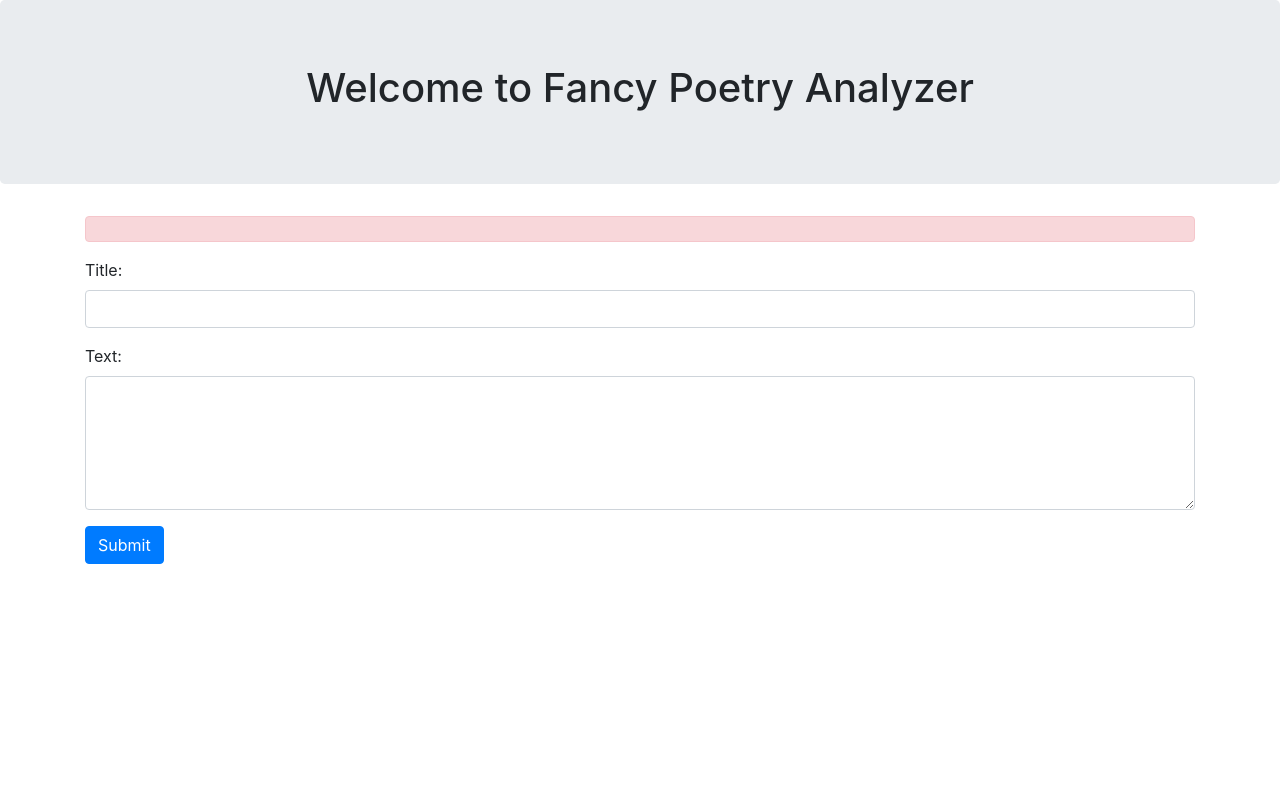
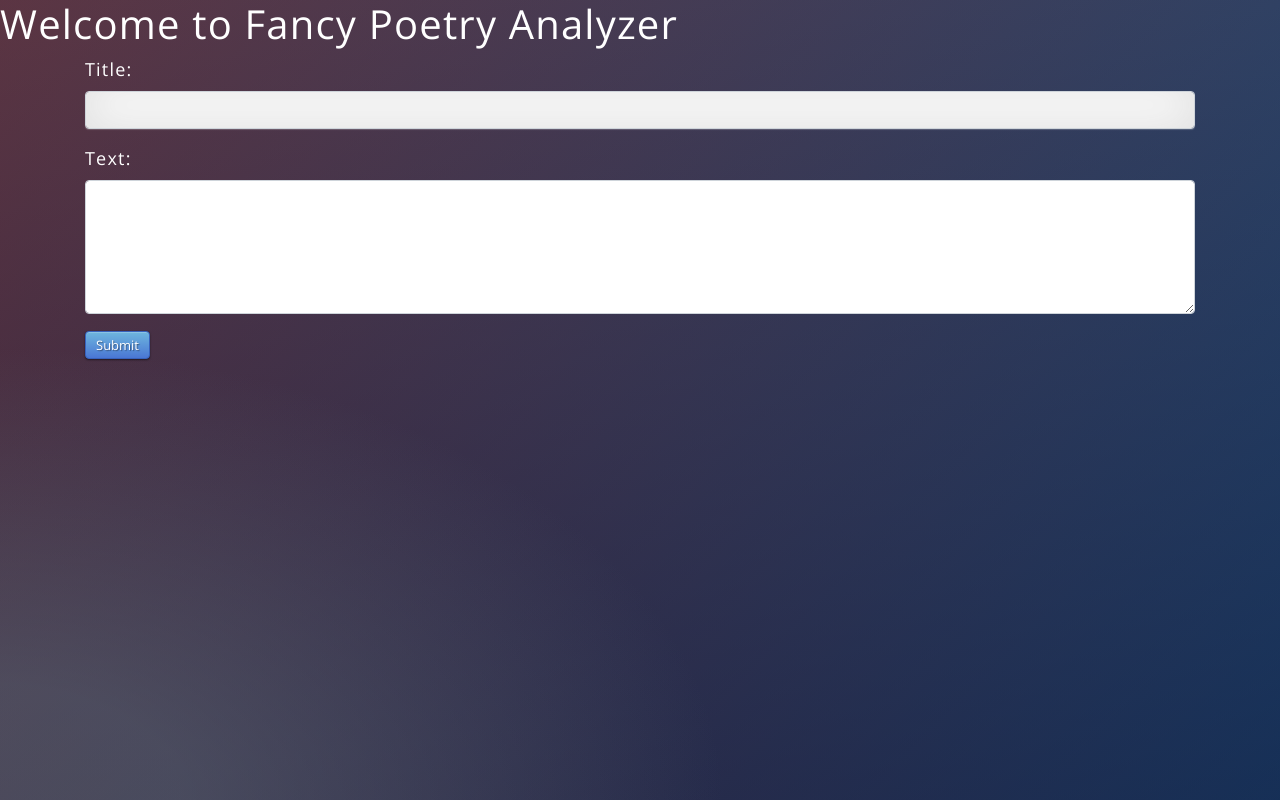
Before and after one commit to triantafillu/PoetryNLP-TopicDecadePredictor, a Flask app: template deploy/flask-app/templates/predict.html in a window 1280 px wide. Run offline with Flask 2, Linux system fonts and the light colour scheme; the template is opened without the code that fills it, so the values that code supplies are empty; parts of the project's set-up code (start-up, migrations or seed data) failed here and were passed over; some libraries are stand-ins or nearby versions.

Commit message:
styles and templates updated

```diff
--- /dev/null
+++ b/deploy/flask-app/static/style.css
@@ -0,0 +1,173 @@
+@import url(https://fonts.googleapis.com/css?family=Open+Sans);
+
+.btn {
+  display: inline-block;
+  *display: inline;
+  *zoom: 1;
+  padding: 4px 10px 4px;
+  margin-bottom: 0;
+  font-size: 13px;
+  line-height: 18px;
+  color: #333333;
+  text-align: center;
+  text-shadow: 0 1px 1px rgba(255, 255, 255, 0.75);
+  vertical-align: middle;
+  background-color: #f5f5f5;
+  background-image: -moz-linear-gradient(top, #ffffff, #e6e6e6);
+  background-image: -ms-linear-gradient(top, #ffffff, #e6e6e6);
+  background-image: -webkit-gradient(linear, 0 0, 0 100%, from(#ffffff), to(#e6e6e6));
+  background-image: -webkit-linear-gradient(top, #ffffff, #e6e6e6);
+  background-image: -o-linear-gradient(top, #ffffff, #e6e6e6);
+  background-image: linear-gradient(top, #ffffff, #e6e6e6);
+  background-repeat: repeat-x;
+  filter: progid:dximagetransform.microsoft.gradient(startColorstr=#ffffff, endColorstr=#e6e6e6, GradientType=0);
+  border-color: #e6e6e6 #e6e6e6 #e6e6e6;
+  border-color: rgba(0, 0, 0, 0.1) rgba(0, 0, 0, 0.1) rgba(0, 0, 0, 0.25);
+  border: 1px solid #e6e6e6;
+  -webkit-border-radius: 4px;
+  -moz-border-radius: 4px;
+  border-radius: 4px;
+  -webkit-box-shadow: inset 0 1px 0 rgba(255, 255, 255, 0.2), 0 1px 2px rgba(0, 0, 0, 0.05);
+  -moz-box-shadow: inset 0 1px 0 rgba(255, 255, 255, 0.2), 0 1px 2px rgba(0, 0, 0, 0.05);
+  box-shadow: inset 0 1px 0 rgba(255, 255, 255, 0.2), 0 1px 2px rgba(0, 0, 0, 0.05);
+  cursor: pointer;
+  *margin-left: .3em;
+}
+
+.btn:hover,
+.btn:active,
+.btn.active,
+.btn.disabled,
+.btn[disabled] {
+  background-color: #e6e6e6;
+}
+
+.btn-large {
+  padding: 9px 14px;
+  font-size: 15px;
+  line-height: normal;
+  -webkit-border-radius: 5px;
+  -moz-border-radius: 5px;
+  border-radius: 5px;
+}
+
+.btn:hover {
+  color: #333333;
+  text-decoration: none;
+  background-color: #e6e6e6;
+  background-position: 0 -15px;
+  -webkit-transition: background-position 0.1s linear;
+  -moz-transition: background-position 0.1s linear;
+  -ms-transition: background-position 0.1s linear;
+  -o-transition: background-position 0.1s linear;
+  transition: background-position 0.1s linear;
+}
+
+.btn-primary,
+.btn-primary:hover {
+  text-shadow: 0 -1px 0 rgba(0, 0, 0, 0.25);
+  color: #ffffff;
+}
+
+.btn-primary.active {
+  color: rgba(255, 255, 255, 0.75);
+}
+
+.btn-primary {
+  background-color: #4a77d4;
+  background-image: -moz-linear-gradient(top, #6eb6de, #4a77d4);
+  background-image: -ms-linear-gradient(top, #6eb6de, #4a77d4);
+  background-image: -webkit-gradient(linear, 0 0, 0 100%, from(#6eb6de), to(#4a77d4));
+  background-image: -webkit-linear-gradient(top, #6eb6de, #4a77d4);
+  background-image: -o-linear-gradient(top, #6eb6de, #4a77d4);
+  background-image: linear-gradient(top, #6eb6de, #4a77d4);
+  background-repeat: repeat-x;
+  filter: progid:dximagetransform.microsoft.gradient(startColorstr=#6eb6de, endColorstr=#4a77d4, GradientType=0);
+  border: 1px solid #3762bc;
+  text-shadow: 1px 1px 1px rgba(0, 0, 0, 0.4);
+  box-shadow: inset 0 1px 0 rgba(255, 255, 255, 0.2), 0 1px 2px rgba(0, 0, 0, 0.5);
+}
+
+.btn-primary:hover,
+.btn-primary:active,
+.btn-primary.active,
+.btn-primary.disabled,
+.btn-primary[disabled] {
+  filter: none;
+  background-color: #4a77d4;
+}
+
+.btn-block {
+  width: 100%;
+  display: block;
+}
+
+* {
+  -webkit-box-sizing: border-box;
+  -moz-box-sizing: border-box;
+  -ms-box-sizing: border-box;
+  -o-box-sizing: border-box;
+  box-sizing: border-box;
+}
+
+html {
+  width: 100%;
+  height: 100%;
+  overflow: hidden;
+}
+
+body {
+  width: 100%;
+  height: 100%;
+  font-family: 'Open Sans', sans-serif;
+  background: #092756;
+  color: #fff;
+  font-size: 18px;
+  letter-spacing: 1.2px;
+  background: -moz-radial-gradient(0% 100%, ellipse cover, rgba(104, 128, 138, .4) 10%, rgba(138, 114, 76, 0) 40%), -moz-linear-gradient(top, rgba(57, 173, 219, .25) 0%, rgba(42, 60, 87, .4) 100%), -moz-linear-gradient(-45deg, #670d10 0%, #092756 100%);
+  background: -webkit-radial-gradient(0% 100%, ellipse cover, rgba(104, 128, 138, .4) 10%, rgba(138, 114, 76, 0) 40%), -webkit-linear-gradient(top, rgba(57, 173, 219, .25) 0%, rgba(42, 60, 87, .4) 100%), -webkit-linear-gradient(-45deg, #670d10 0%, #092756 100%);
+  background: -o-radial-gradient(0% 100%, ellipse cover, rgba(104, 128, 138, .4) 10%, rgba(138, 114, 76, 0) 40%), -o-linear-gradient(top, rgba(57, 173, 219, .25) 0%, rgba(42, 60, 87, .4) 100%), -o-linear-gradient(-45deg, #670d10 0%, #092756 100%);
+  background: -ms-radial-gradient(0% 100%, ellipse cover, rgba(104, 128, 138, .4) 10%, rgba(138, 114, 76, 0) 40%), -ms-linear-gradient(top, rgba(57, 173, 219, .25) 0%, rgba(42, 60, 87, .4) 100%), -ms-linear-gradient(-45deg, #670d10 0%, #092756 100%);
+  background: -webkit-radial-gradient(0% 100%, ellipse cover, rgba(104, 128, 138, .4) 10%, rgba(138, 114, 76, 0) 40%), linear-gradient(to bottom, rgba(57, 173, 219, .25) 0%, rgba(42, 60, 87, .4) 100%), linear-gradient(135deg, #670d10 0%, #092756 100%);
+  filter: progid:DXImageTransform.Microsoft.gradient(startColorstr='#3E1D6D', endColorstr='#092756', GradientType=1);
+
+}
+
+.login {
+  position: absolute;
+  top: 40%;
+  left: 50%;
+  margin: -150px 0 0 -150px;
+  width: 400px;
+  height: 400px;
+}
+
+.login h1 {
+  color: #fff;
+  text-shadow: 0 0 10px rgba(0, 0, 0, 0.3);
+  letter-spacing: 1px;
+}
+
+input {
+  width: 100%;
+  margin-bottom: 10px;
+  background: rgba(0, 0, 0, 0.3);
+  border: none;
+  outline: none;
+  padding: 10px;
+  font-size: 13px;
+  color: #fff;
+  text-shadow: 1px 1px 1px rgba(0, 0, 0, 0.3);
+  border: 1px solid rgba(0, 0, 0, 0.3);
+  border-radius: 4px;
+  box-shadow: inset 0 -5px 45px rgba(100, 100, 100, 0.2), 0 1px 1px rgba(255, 255, 255, 0.2);
+  -webkit-transition: box-shadow .5s ease;
+  -moz-transition: box-shadow .5s ease;
+  -o-transition: box-shadow .5s ease;
+  -ms-transition: box-shadow .5s ease;
+  transition: box-shadow .5s ease;
+}
+
+input:focus {
+  box-shadow: inset 0 -5px 45px rgba(100, 100, 100, 0.4), 0 1px 1px rgba(255, 255, 255, 0.2);
+}
--- a/deploy/flask-app/templates/base.html
+++ b/deploy/flask-app/templates/base.html
@@ -13,20 +13,23 @@
 
   <!-- Latest compiled JavaScript -->
   <script src="https://maxcdn.bootstrapcdn.com/bootstrap/4.5.2/js/bootstrap.min.js"></script>
+
+  <link rel="stylesheet" href="{{ url_for('static', filename='style.css') }}">
 </head>
 
 <section class="content">
-  <div class="jumbotron text-center">
     <header>
       {% block header %}{% endblock %}
     </header>
-  </div>
+
   <div class="container">
+    {% if get_flashed_messages() %}
       <div class="alert alert-danger">
         {% for message in get_flashed_messages() %}
           <div class="flash">{{ message }}</div>
         {% endfor %}
       </div>
+    {% endif %}
     {% block content %}{% endblock %}
   </div>
 </section>
```
Also changed, not shown: data/themes_to_consolidate.json (deleted, +0 -38 lines), deploy/flask-app/templates/prediction_result.html (+6 -2 lines), 1 other file. Lines whose indentation alone changed are shown as unchanged.
